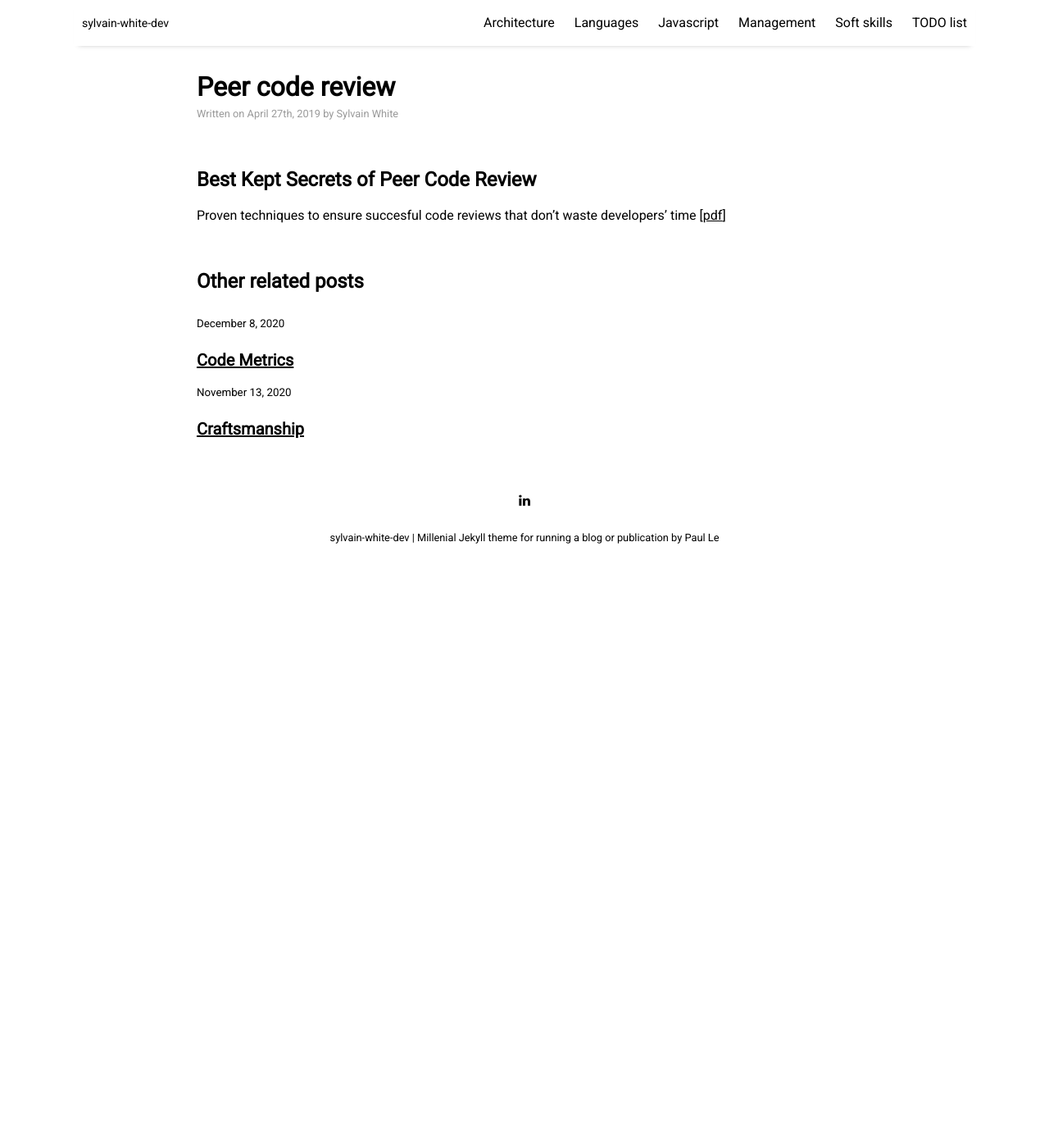
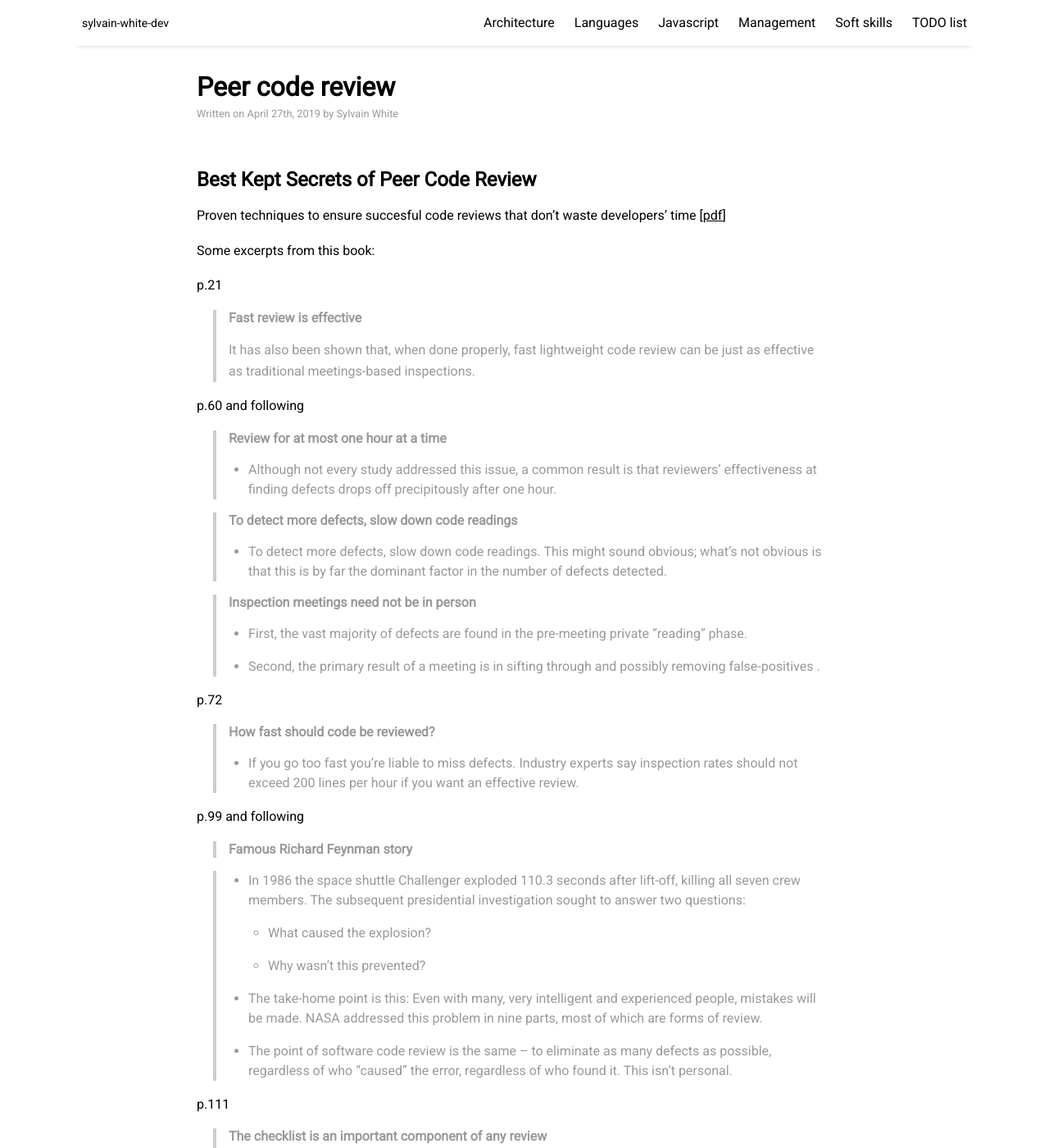
Before and after one commit to sylvainwhite/sylvain-white-dev, a Jekyll site: the page built from _posts/2019-04-27-peerCodeReview.md, in a window 1280 px wide and 1400 px high. Shown: the whole window at 82% size. Built offline with Jekyll 4.4.1, drawn with Linux system fonts in a browser that asks for light colours; nearby versions of some CDN libraries; some of the changed text lies outside the part shown.

Commit message:
Update peer code review post

```diff
--- a/_posts/2019-04-27-peerCodeReview.md
+++ b/_posts/2019-04-27-peerCodeReview.md
@@ -13,3 +13,63 @@ tags: [quality]
 
 Proven techniques to ensure succesful code reviews that don't waste developers' time
 [[pdf]({{ site.github.url }}/resources/peerCodeReview.pdf){:target="_blank"}]
+
+Some excerpts from this book:
+
+p.21
+
+> #### Fast review is effective
+It has also been shown that, when done properly, fast lightweight
+code review can be just as effective as traditional meetings-based
+inspections.
+
+p.60 and following
+
+> #### Review for at most one hour at a time
+* Although not every study addressed this issue, a common result is that reviewers’ effectiveness at finding defects drops off precipitously after one hour.
+
+> #### To detect more defects, slow down code readings
+* To detect more defects, slow down code readings.
+This might sound obvious; what’s not obvious is that this is by far the dominant factor in the number of defects detected.
+
+> #### Inspection meetings need not be in person
+* First, the vast majority of defects are found in the pre-meeting private “reading” phase.
+* Second, the primary result of a meeting is in sifting through and possibly removing false-positives .
+
+p.72
+
+> #### How fast should code be reviewed?
+* If you go too fast you’re liable to miss defects. Industry experts say inspection rates should not exceed 200 lines per hour if you want an effective review.
+
+p.99 and following
+
+> #### Famous Richard Feynman story
+
+ > * In 1986 the space shuttle Challenger exploded 110.3 seconds after lift-off, killing all seven crew members. The subsequent presidential investigation sought to answer two questions:
+    * What caused the explosion?
+    * Why wasn’t this prevented?
+* The take-home point is this: Even with many, very intelligent and experienced people, mistakes will be made. NASA addressed this problem in nine parts, most of which are forms of review.
+* The point of software code review is the same – to eliminate as many defects as possible, regardless of who “caused” the error, regardless of who found it. This isn’t personal.
+
+p.111
+
+> #### The checklist is an important component of any review
+* There are several ways to build a checklist; you’ll want to determine which technique is most appropriate for your development group.
+* Checklists are most effective at detecting omissions. Omissions
+are typically the most difficult types of errors to find.
+
+p.115
+
+> #### Measurement & Improvement
+* You can't fix what you can't measure
+* Raw measurements
+    * LOC: line of codes
+    * Inpection time
+    * Defect count
+* Analytical metrics
+    * Inspection rate: LOC/hour
+    * Defect rate: Defect count/hour
+    * Defect density: Defect count/LOC
+There are several ways to build a checklist; you’ll want to determine which technique is most appropriate for your development group.
+* Checklists are most effective at detecting omissions. Omissions
+are typically the most difficult types of errors to find.
```
